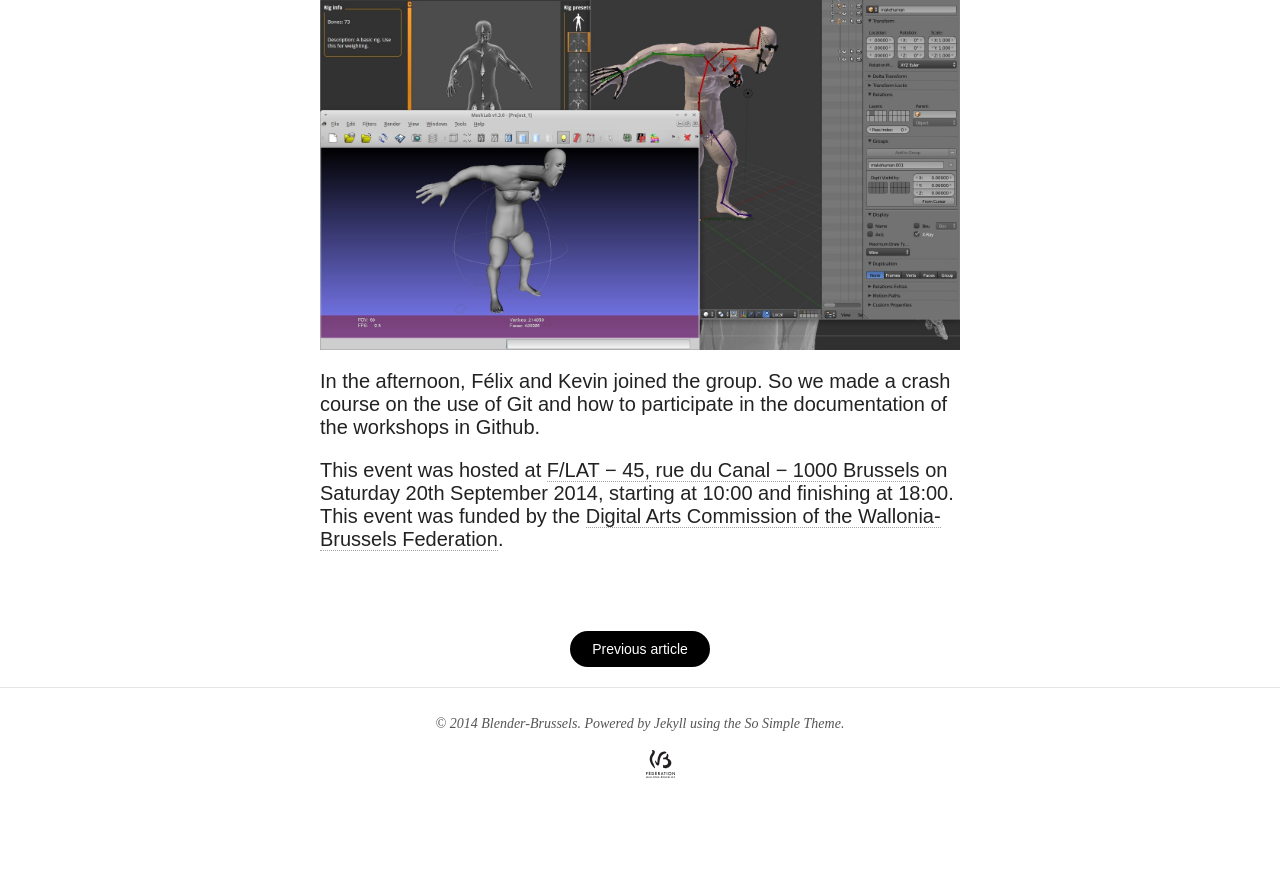
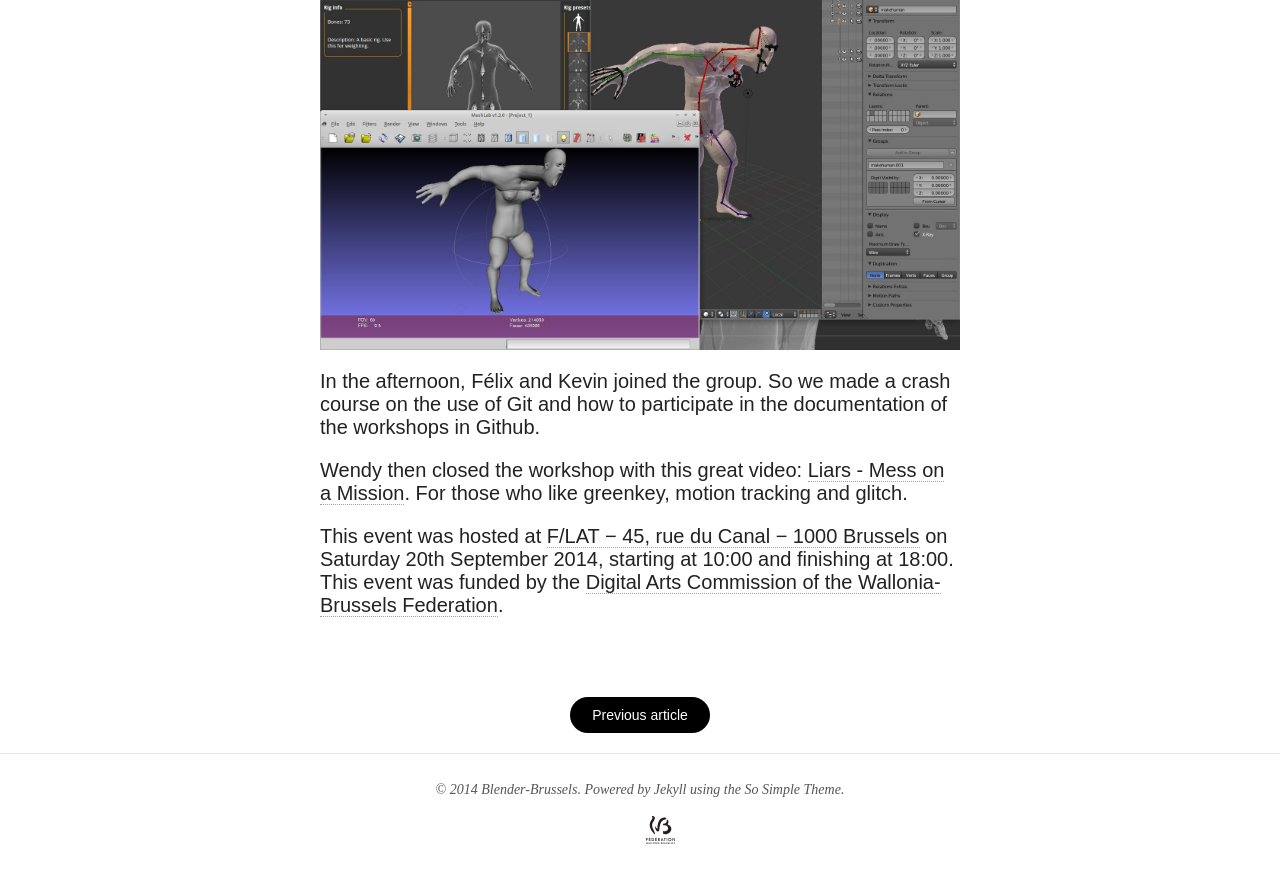
Before and after one commit to Blender-Brussels/blender-brussels.github.io, a Jekyll site: the page built from _posts/2014-09-20-new-place-new-faces.md, in a window 1280 px wide and 900 px high, scrolled down 2013 px. Shown: the top 883 px of the window. Built offline with Jekyll 4.4.1, drawn with Linux system fonts in a browser that asks for light colours; nearby versions of some CDN libraries; before the commit the page ends 2847 px from its top, so only the background shows below that.

Commit message:
added a video clip

```diff
--- a/_posts/2014-09-20-new-place-new-faces.md
+++ b/_posts/2014-09-20-new-place-new-faces.md
@@ -52,6 +52,8 @@ First result of the day: a wonderful makehuman export in meshlab!
 
 In the afternoon, Félix and Kevin joined the group. So we made a crash course on the use of Git and how to participate in the documentation of the workshops in Github.
 
+Wendy then closed the workshop with this great video: [Liars - Mess on a Mission](https://www.youtube.com/watch?v=jbrNt-dMDsY). For those who like greenkey, motion tracking and glitch.
+
 
 This event was hosted at [F/LAT − 45, rue du Canal − 1000 Brussels](http://www.openstreetmap.org/#map=19/50.85476/4.34986&layers=N) on Saturday 20th September 2014, starting at 10:00 and finishing at 18:00.
 This event was funded by the [Digital Arts Commission of the Wallonia-Brussels Federation](http://www.arts-numeriques.culture.be/).
```
